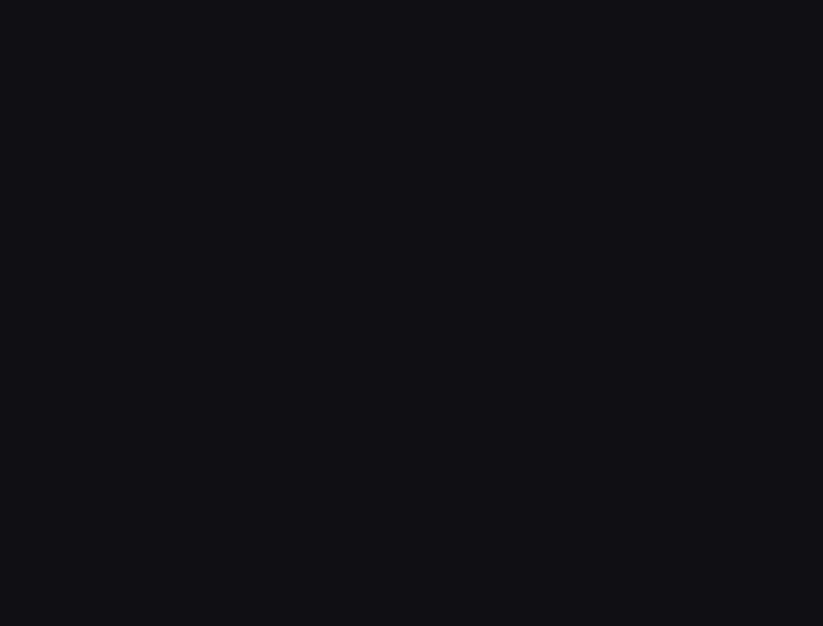
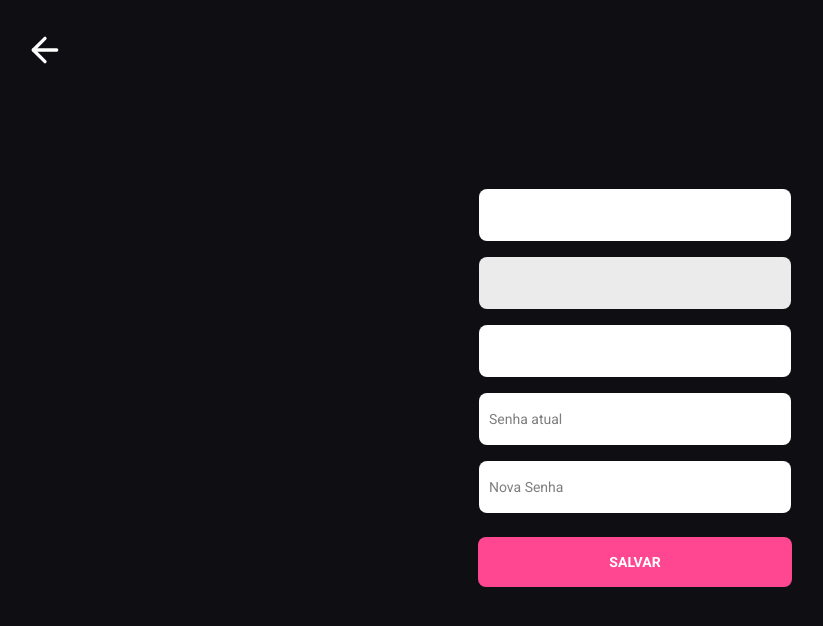
Before and after one commit to Audrey-Costa/drivenplus, a React (Create React App) app: page /users/1/update in a window 1280 px wide. Shown: the top 626 px of the page, without its empty margins (5-828 px from the left). Built offline with nearby package versions, Linux system fonts and the light colour scheme.

Commit message:
Users page implemented

```diff
--- a/src/Components/App.js
+++ b/src/Components/App.js
@@ -24,7 +24,7 @@ export default function App(){
                 <Route path="/subscriptions/:ID_DO_PLANO" element={<Plan/>}/>
                 <Route path="/home" element={<Home/>}/>
                 <Route path="/users/:ID_DO_USUARIO" element={<Users/>}/>
-                <Route path="/users/:ID_DO_USUARIO/:update" element={<Update/>}/>
+                <Route path="/users/:ID_DO_USUARIO/update" element={<Update/>}/>
             </Routes>
         </BrowserRouter>
     </UserContext.Provider>)
--- a/src/Components/Home.js
+++ b/src/Components/Home.js
@@ -1,6 +1,6 @@
 import axios from 'axios'
-import { useState, useContext } from 'react'
-import { useNavigate } from 'react-router-dom'
+import { useContext } from 'react'
+import { useNavigate, Link } from 'react-router-dom'
 import styled from 'styled-components'
 import UserContext from '../Context/UserContext'
 import Button from './Button'
@@ -10,7 +10,7 @@ import {FaUserCircle} from 'react-icons/fa'
 export default function Home(){
     const navigate = useNavigate();
     const {user, planData} = useContext(UserContext);
-
+    console.log(user)
     function changePlan(){
         navigate('/subscriptions')
     }
@@ -27,7 +27,7 @@ export default function Home(){
     return (
         <Container>
             <img src={planData.image} alt="Logo do Plano" />
-            <FaUserCircle/>
+            <Link style={{textDecoration: "none"}} to={`/users/${user.id}`}><FaUserCircle/></Link>
             <h1>Olá, {user.name}</h1>
             {planData.perks.map((element, index) => <a key={index} href={element.link} target="_blank"><Button>{element.title}</Button></a>)}
             <div>
@@ -46,6 +46,7 @@ const Container = styled.div`
     flex-direction: column;
     justify-content: flex-start;
     align-items: center;
+    background-color: #0E0E13;
 
     img{
         position: absolute;
--- a/src/Components/Input.js
+++ b/src/Components/Input.js
@@ -1,7 +1,7 @@
 import styled from "styled-components"
 
-export default function Input({formData, inputChange, inputName, placeholder}){
-    return <INPUT type={'text'} value={formData} onChange={inputChange} name={inputName} placeholder={placeholder}required></INPUT>
+export default function Input({type, formData, inputChange, inputName, placeholder, disabled}){
+    return <INPUT type={type} value={formData} onChange={inputChange} name={inputName} placeholder={placeholder} disabled={disabled} required></INPUT>
 }
 
 const INPUT = styled.input`
--- a/src/Components/Login.js
+++ b/src/Components/Login.js
@@ -8,7 +8,7 @@ import Input from "./Input"
 import Logo from "../Images/Driven+.png"
 
 export default function Login(){
-    const {user, setUser, setPlanData} = useContext(UserContext)
+    const {setUser, setPlanData} = useContext(UserContext)
     const [formData, setFormData] = useState({
         email: '',
         password: ''
@@ -40,8 +40,8 @@ export default function Login(){
         <Container>
             <IMG src={Logo} alt="Logo Driven Plus" />
             <form onSubmit={login}>
-                <Input formData={formData.email} inputName={"email"} inputChange={inputChange} placeholder={"E-mail"}/>
-                <Input formData={formData.password} inputName={"password"} inputChange={inputChange} placeholder={"Senha"}/>
+                <Input type={"text"} formData={formData.email} inputName={"email"} inputChange={inputChange} placeholder={"E-mail"}/>
+                <Input type={"password"} formData={formData.password} inputName={"password"} inputChange={inputChange} placeholder={"Senha"}/>
                 <Button type={'submit'}>ENTRAR</Button>
             </form>
             <Link style={{color: "#52B6FF"}} to={`/sign-up`}><h1>Não possui uma conta? Cadastre-se</h1></Link>
@@ -56,7 +56,7 @@ const Container = styled.div`
     align-items: center;
     width: 100%;
     height: 100%;
-    background: #000000;
+    background: #0E0E13;
 
     h1{
         font-family: 'Roboto';
--- a/src/Components/Plan.js
+++ b/src/Components/Plan.js
@@ -82,7 +82,7 @@ export default function Plan(){
                 <Modal style={modal ? {display: 'flex'} : {display: 'none'}}>
                     <FaWindowClose onClick={modalToggle}/>
                     <div>
-                        <p>Tem certeza que deseja assinar o plano {data.name} (R$ {data.price})?</p>
+                        <p>Tem certeza que deseja assinar o plano {data.name} (R$ {data.price.replace('.', ',')})?</p>
                         <div>
                             <Button onClick={modalToggle}>Não</Button>
                             <Button onClick={confirm}>Sim</Button>
@@ -99,14 +99,14 @@ export default function Plan(){
                 </div>
                 <div>
                     <h2><FaMoneyBillWave/> Preço:</h2>
-                    <h3>R$ ${data.price} cobrados mensalmente</h3>
+                    <h3>R$ ${data.price.replace('.', ',')} cobrados mensalmente</h3>
                 </div>
             </>}
             <form onSubmit={sign}>
-                <Input formData={formData.cardName} inputName={"cardName"} inputChange={inputChange} placeholder={"Nome impresso no cartão"}/>
-                <Input formData={formData.cardNumber} inputName={"cardNumber"} inputChange={inputChange} placeholder={"Digitos do cartão"}/>
-                <div><Input formData={formData.securityNumber} inputName={"securityNumber"} inputChange={inputChange} placeholder={"Código de segurança"}/>
-                <Input formData={formData.expirationDate} inputName={"expirationDate"} inputChange={inputChange} placeholder={"Código de segurança"}/></div>
+                <Input type={"text"} formData={formData.cardName} inputName={"cardName"} inputChange={inputChange} placeholder={"Nome impresso no cartão"}/>
+                <Input type={"text"} formData={formData.cardNumber} inputName={"cardNumber"} inputChange={inputChange} placeholder={"Digitos do cartão"}/>
+                <div><Input type={"text"} formData={formData.securityNumber} inputName={"securityNumber"} inputChange={inputChange} placeholder={"Código de segurança"}/>
+                <Input type={"text"} formData={formData.expirationDate} inputName={"expirationDate"} inputChange={inputChange} placeholder={"Código de segurança"}/></div>
                 <Button type={'submit'}>ASSINAR</Button>
             </form>
         </Container>
@@ -116,7 +116,7 @@ export default function Plan(){
 const Container = styled.div`
     width: 100%;
     height: 100%;
-    background-color: #000000;
+    background-color: #0E0E13;
     display: flex;
     flex-direction: column;
     justify-content: center;
--- a/src/Components/PlanOption.js
+++ b/src/Components/PlanOption.js
@@ -5,7 +5,7 @@ export default function PlanOption({image, price}){
     return (
         <Container>
             <div><img src={image} alt="Driven+ Plan Logo" /></div>
-            <div><h1>R$ {price}</h1></div>
+            <div><h1>R$ {price.replace('.', ',')}</h1></div>
         </Container>
     )
 }
--- a/src/Components/Register.js
+++ b/src/Components/Register.js
@@ -37,11 +37,11 @@ export default function Register(){
     return (
         <Container>
             <form onSubmit={register}>
-                <Input formData={formData.name} inputChange={inputChange} inputName={"name"} placeholder={"Nome"}/>
-                <Input formData={formData.cpf} inputChange={inputChange} inputName={"cpf"}  placeholder={"CPF"}/>
-                <Input formData={formData.email} inputChange={inputChange} inputName={"email"} placeholder={"E-mail"}/>
-                <Input formData={formData.password} inputChange={inputChange} inputName={"password"} placeholder={"Senha"}/>
-                <Button type={'submit'}>Cadastrar</Button>
+                <Input type={"text"} formData={formData.name} inputChange={inputChange} inputName={"name"} placeholder={"Nome"}/>
+                <Input type={"text"} formData={formData.cpf} inputChange={inputChange} inputName={"cpf"}  placeholder={"CPF"}/>
+                <Input type={"text"} formData={formData.email} inputChange={inputChange} inputName={"email"} placeholder={"E-mail"}/>
+                <Input type={"password"} formData={formData.password} inputChange={inputChange} inputName={"password"} placeholder={"Senha"}/>
+                <Button type={'submit'}>CADASTRAR</Button>
             </form>
             <Link style={{textDecoration: "none", color: "#52B6FF"}} to={"/"}><h1>Já possui uma conta? Entre</h1></Link>
         </Container>
@@ -56,7 +56,7 @@ const Container = styled.div`
     align-items: center;
     width: 100%;
     height: 100vh;
-    background: #000000;
+    background: #0E0E13;
 
     h1{
         font-family: 'Roboto';
--- a/src/Components/Update.js
+++ b/src/Components/Update.js
@@ -1,7 +1,94 @@
+import { Link, useNavigate } from "react-router-dom"
+import { useContext, useState } from 'react'
+import axios from "axios"
 import styled from 'styled-components'
+import Button from "./Button"
+import Input from "./Input"
+import UserContext from '../Context/UserContext'
+import {FiArrowLeft} from 'react-icons/fi'
 
 export default function Update(){
+    const {user, setUser} = useContext(UserContext);
+    const navigate = useNavigate()
+    const [formData, setFormData] = useState(
+        {
+            email: '',
+            name: '',
+            cpf: user.cpf,
+            currentPassword: '',
+            newPassword: ''
+        }
+    )
+
+    function save(e){
+        e.preventDefault();
+        if(formData.currentPassword === user.password){
+            console.log("senha correta", formData)
+                const promise = axios.put('https://mock-api.driven.com.br/api/v4/driven-plus/users/', formData, {
+                    headers: {
+                        Authorization: `Bearer ${user.token}`
+                    }
+                })
+
+                promise.then(response => {
+                    setUser({...user, name: response.data.name, cpf: response.data.cpf, email: response.data.email, password: response.data.password})
+                    navigate('/home')
+                })
+
+                promise.catch(error => alert("Erro de salvamento!"))
+        }else{
+            alert("Senha incorreta!")
+        }
+    }
+
+    function inputChange(e){
+        setFormData({...formData, [e.target.name]: e.target.value})
+    }
+
     return (
-        <></>
+        <Container>
+            <Link style={{textDecoration: "none"}} to={`/users/${user.id}`}><FiArrowLeft/></Link>
+            <form onSubmit={save}>
+                <Input type={"text"} formData={formData.name} inputChange={inputChange} inputName={"name"} placeholder={user.name}/>
+                <Input type={"text"} formData={formData.cpf} inputChange={inputChange} inputName={"cpf"}  placeholder={user.cpf} disabled={true}/>
+                <Input type={"text"} formData={formData.email} inputChange={inputChange} inputName={"email"} placeholder={user.email}/>
+                <Input type={"password"} formData={formData.currentPassword} inputChange={inputChange} inputName={"currentPassword"} placeholder={"Senha atual"}/>
+                <Input type={"password"} formData={formData.newPassword} inputChange={inputChange} inputName={"newPassword"} placeholder={"Nova Senha"}/>
+                <Button type={`submit`}>SALVAR</Button>
+            </form>
+        </Container>
     )
 }
+
+const Container = styled.div`
+    display: flex;
+    flex-direction: column;
+    justify-content: center;
+    align-items: center;
+    width: 100%;
+    height: 100vh;
+    background: #0E0E13;
+
+    h1{
+        font-family: 'Roboto';
+        font-style: normal;
+        font-weight: 400;
+        font-size: 14px;
+        line-height: 16px;
+        text-decoration-line: underline;
+        color: #FFFFFF;
+    }
+
+    svg{
+        position: absolute;
+        top: 30px;
+        left: 30px;
+        color: #FFFFFF;
+        font-size: 40px;
+    }
+
+    form input:nth-child(2){
+        color: #7E7E7E;
+        background-color: #ebebeb;
+    }
+`
--- a/src/Components/Users.js
+++ b/src/Components/Users.js
@@ -1,7 +1,64 @@
+import { Link } from "react-router-dom"
+import { useContext } from 'react'
 import styled from 'styled-components'
+import Button from "./Button"
+import Input from "./Input"
+import UserContext from '../Context/UserContext'
+import {FiArrowLeft} from 'react-icons/fi'
+import {GiExitDoor} from 'react-icons/gi'
 
 export default function Users(){
+    const {user} = useContext(UserContext);
+
     return (
-        <></>
+        <Container>
+            <Link style={{textDecoration: "none"}} to={`/home`}><FiArrowLeft/></Link>
+            <Link style={{textDecoration: "none"}} to={`/`}><GiExitDoor/></Link>
+            <form>
+                <Input  placeholder={user.name} disabled={true}/>
+                <Input placeholder={user.cpf} disabled={true}/>
+                <Input placeholder={user.email} disabled={true}/>
+                <Link style={{textDecoration: "none"}} to={`/users/${user.id}/update`}><Button>ATUALIZAR</Button></Link>
+            </form>
+        </Container>
     )
 }
+
+const Container = styled.div`
+    display: flex;
+    flex-direction: column;
+    justify-content: center;
+    align-items: center;
+    width: 100%;
+    height: 100vh;
+    background: #0E0E13;
+
+    h1{
+        font-family: 'Roboto';
+        font-style: normal;
+        font-weight: 400;
+        font-size: 14px;
+        line-height: 16px;
+        text-decoration-line: underline;
+        color: #0E0E13;
+    }
+
+    svg{
+        position: absolute;
+        top: 30px;
+        color: #FFFFFF;
+        font-size: 40px;
+    }
+
+    a:first-child > svg{
+        left: 30px;
+    }
+
+    a:nth-child(2) > svg{
+        right: 30px;
+    }
+
+    input{
+        background-color: #EBEBEB;
+    }
+`
```
Lines whose indentation alone changed are shown as unchanged.
